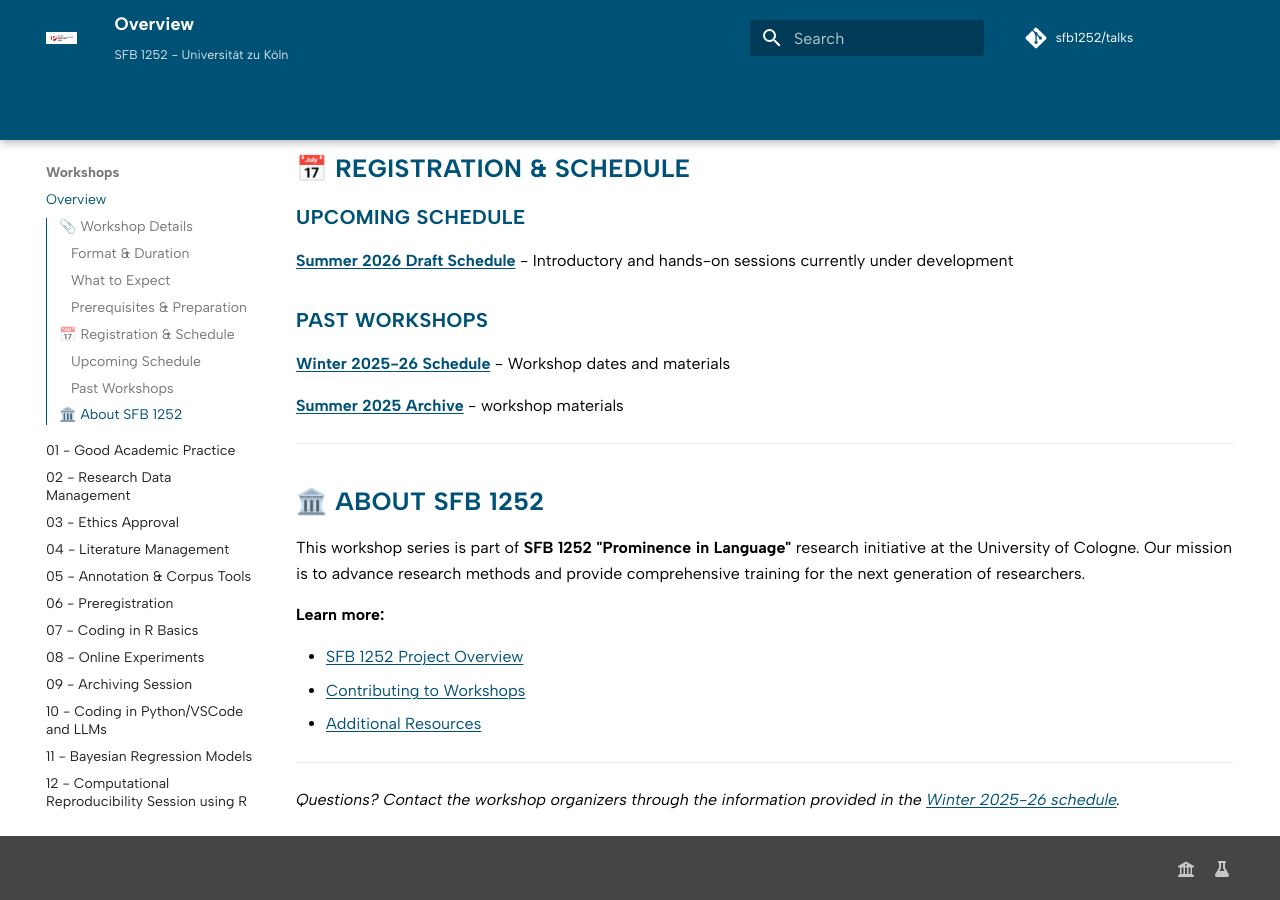
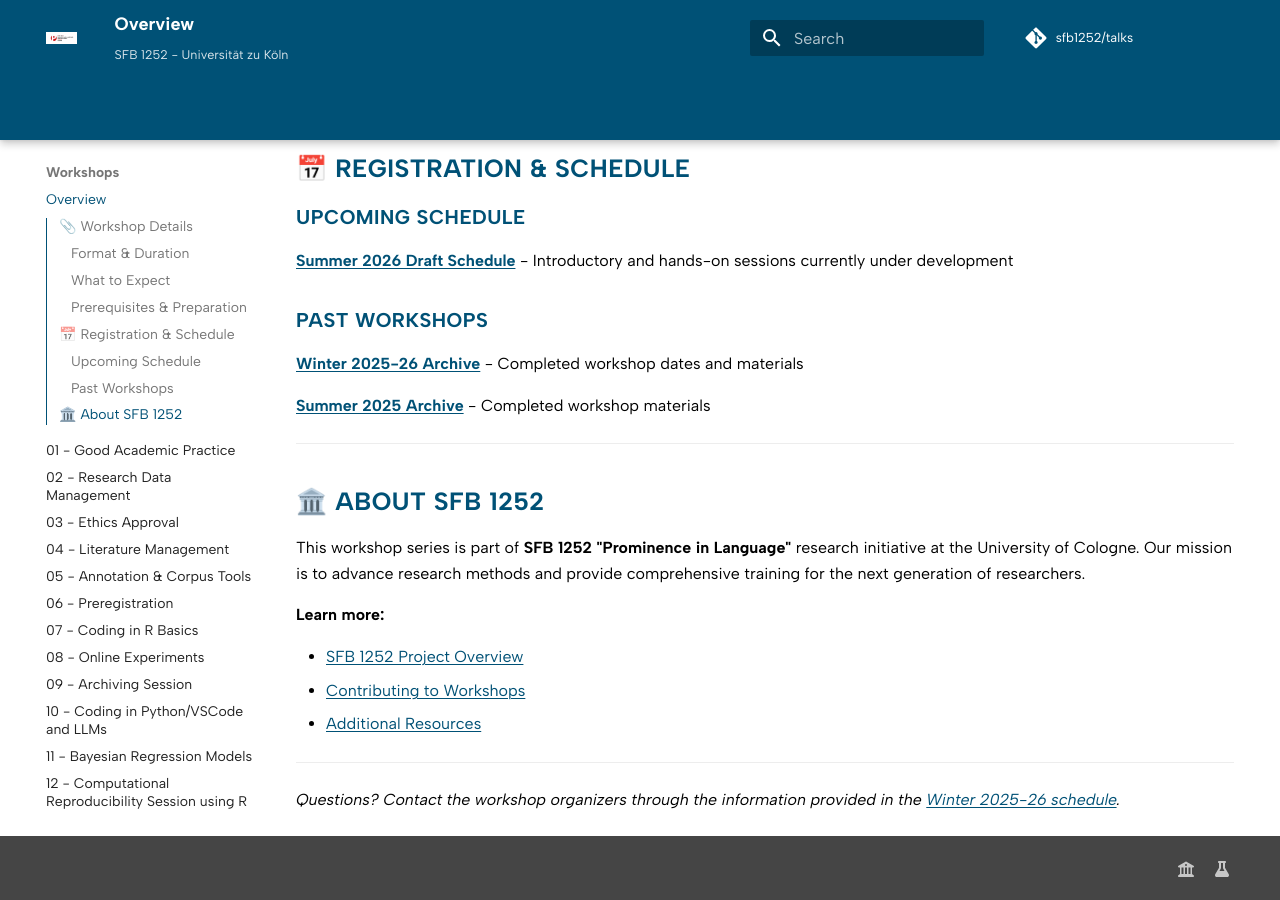
Before and after one commit to SFB1252/talks, an MkDocs documentation site: the page built from docs/workshops/index.md, in a window 1280 px wide and 900 px high, scrolled down 1008 px. Built offline with MkDocs 1.6.1 and Material for MkDocs 9.7.7, drawn with Linux system fonts in a browser that asks for light colours; comment, search, counter and statistics services are not loaded.

Commit message:
archive winter

```diff
--- a/docs/workshops/index.md
+++ b/docs/workshops/index.md
@@ -42,11 +42,11 @@ Introductory and hands-on sessions currently under development
 
 ### Past Workshops
 
-**[Winter 2025-26 Schedule](../agenda/winter-2025-26-schedule.md)** -
-Workshop dates and materials
+**[Winter 2025-26 Archive](../agenda/winter-2025-26-schedule.md)** -
+Completed workshop dates and materials
 
 **[Summer 2025 Archive](../agenda/summer-2025-schedule.md)** -
-workshop materials
+Completed workshop materials
 
 ---
 
--- a/mkdocs.yml
+++ b/mkdocs.yml
@@ -116,7 +116,7 @@ nav:
       - Presenter Resources: "resources/presenter-resources/README.md"
       - Additional Links: "resources/additional-links/additional-links.md"
   - Schedule:
-      - Winter 2025-26: "agenda/winter-2025-26-schedule.md"
+      - Winter 2025-26 (Archived): "agenda/winter-2025-26-schedule.md"
       - Summer 2025 (Archived): "agenda/summer-2025-schedule.md"
       - Summer 2026 (Draft): "agenda/summer-2026-draft-schedule.md"
 
```
Also changed, not shown: docs/agenda/winter-2025-26-schedule.md (+4 -1 lines), docs/index.md (+1 -1 lines).
